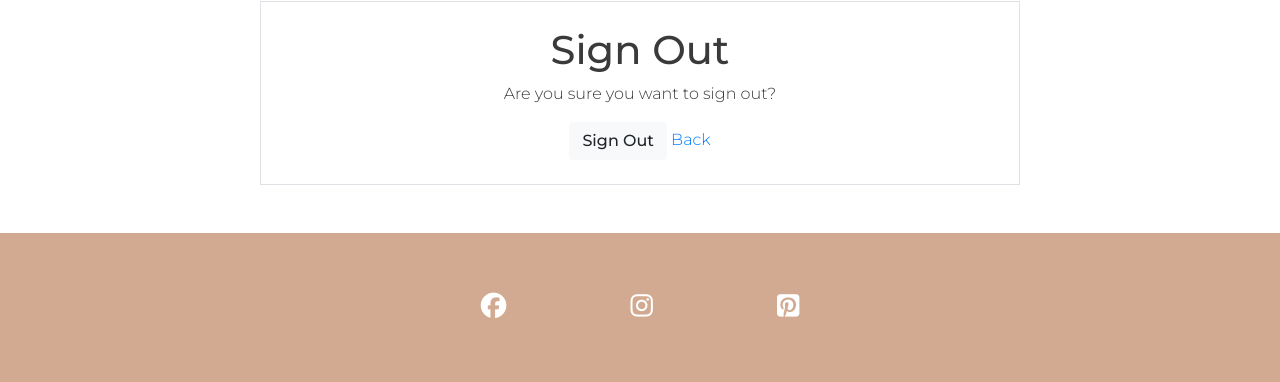
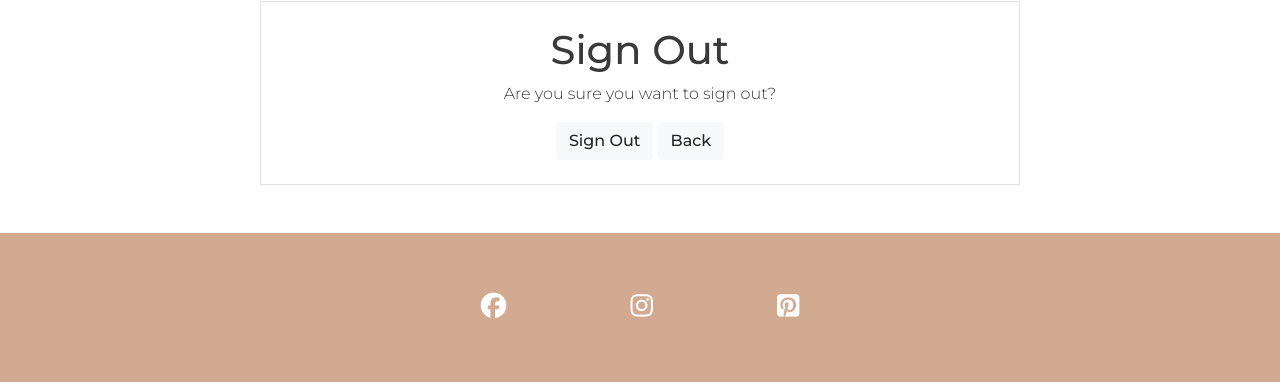
Before and after one commit to AngelicaGuimaraes/P4_magnolia_tree_blog, a Django app: page /accounts/logout/ in a window 1280 px wide. Shown: the part 148-530 px from the top of the page. Run offline with Django 3.2, Linux system fonts and the light colour scheme; the visitor is signed in with stand-in values (Sample User, id 1); some libraries are stand-ins or nearby versions.

Commit message:
add fix to bug on html for back button

```diff
--- a/templates/account/login.html
+++ b/templates/account/login.html
@@ -18,7 +18,7 @@
         <input type="hidden" name="{{ redirect_field_name }}" value="{{ redirect_field_value }}" />
         {% endif %}
         <button class="btn btn-light" type="submit">{% trans "Sign In" %}</button>
-        <a class=“btn btn-light” href=“{{request.META.HTTP_REFERER|escape}}“>Back</a>
+        <a class="btn btn-light" href="{{request.META.HTTP_REFERER|escape}}">Back</a>
         </form>
       </div>
   </div>
--- a/templates/account/logout.html
+++ b/templates/account/logout.html
@@ -13,7 +13,7 @@
           <input type="hidden" name="{{ redirect_field_name }}" value="{{ redirect_field_value }}"/>
           {% endif %}
           <button type="submit" class="btn btn-light">{% trans 'Sign Out' %}</button>
-          <a class=“btn btn-light” href=“{{request.META.HTTP_REFERER|escape}}“>Back</a>
+          <a class="btn btn-light" href="{{request.META.HTTP_REFERER|escape}}">Back</a>
         </form>
       </div>
   </div>
--- a/templates/account/signup.html
+++ b/templates/account/signup.html
@@ -15,7 +15,7 @@
         <input type="hidden" name="{{ redirect_field_name }}" value="{{ redirect_field_value }}" />
         {% endif %}
         <button type="submit" class="btn btn-light">{% trans "Sign Up" %} &raquo;</button>
-        <a class=“btn btn-light” href=“{{request.META.HTTP_REFERER|escape}}“>Back</a>
+        <a class="btn btn-light" href="{{request.META.HTTP_REFERER|escape}}">Back</a>
         </form>
       </div>
   </div>
--- a/templates/create-blog-post.html
+++ b/templates/create-blog-post.html
@@ -11,7 +11,7 @@
                 {{ form | crispy | safe }}
                 {% csrf_token %}
                 <button type="submit" class="btn btn-secondary">Submit</button>
-                <a class=“btn btn-light” href=“{{request.META.HTTP_REFERER|escape}}“>Back</a>
+                <a class="btn btn-light" href="{{request.META.HTTP_REFERER|escape}}">Back</a>
             </form>
         </div>
     </div>
--- a/templates/delete-comment.html
+++ b/templates/delete-comment.html
@@ -12,7 +12,7 @@
                 {% csrf_token %}
                 <div class="d-grid gap-2">
                     <button type="submit" class="btn btn-danger">Delete</button>
-                    <a class=“btn btn-light” href=“{{request.META.HTTP_REFERER|escape}}“>Back</a>
+                    <a class="btn btn-light" href="{{request.META.HTTP_REFERER|escape}}">Back</a>
                 </div>
             </form>
         </div>
--- a/templates/update-comment.html
+++ b/templates/update-comment.html
@@ -10,7 +10,7 @@
                 {{ form | crispy }}
                 {% csrf_token %}
                 <button type="submit" class="btn btn-light">Edit</button>
-                <a class=“btn btn-light” href=“{{request.META.HTTP_REFERER|escape}}“>Back</a>
+                <a class="btn btn-light" href="{{request.META.HTTP_REFERER|escape}}">Back</a>
             </form>
         </div>
     </div>
```
